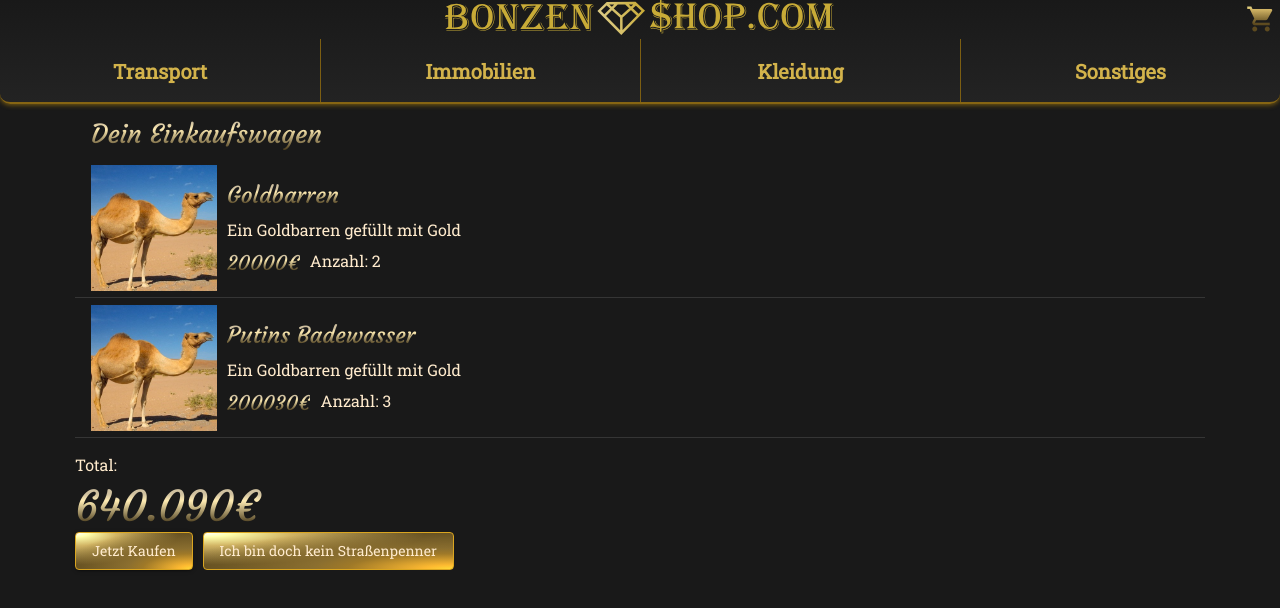
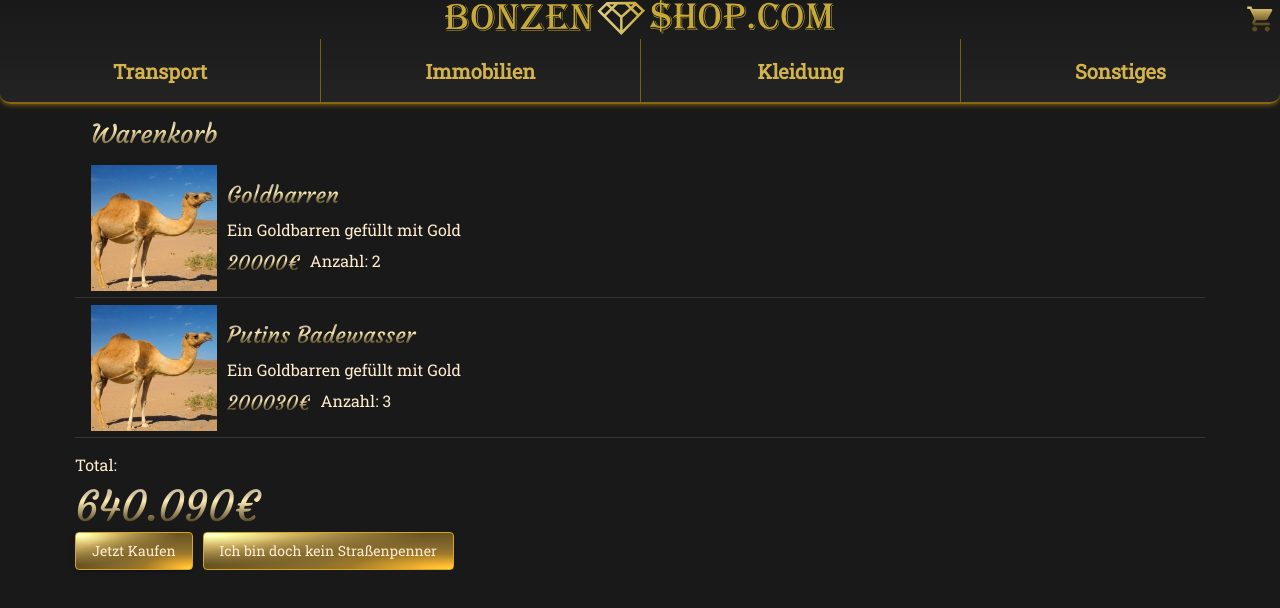
Before and after one commit to BonzenShop/FrontEnd, an Angular app: page /cart in a window 1280 px wide. Shown: the top 608 px of the page. Built offline with nearby package versions, Linux system fonts and the light colour scheme.

Commit message:
small fixes

```diff
--- a/src/app/shopping-cart/shopping-cart.component.css
+++ b/src/app/shopping-cart/shopping-cart.component.css
@@ -17,9 +17,9 @@
     box-shadow: 0 0 2px 2px rgb(25, 25, 25) inset;
   }
 
-  :host /deep/ .mat-list-item-content :hover {
+:host /deep/ .mat-list-item-content :hover {
     box-shadow: none;
-  }
+}
 
 #cart-title {
     font-family: 'Courgette', cursive;
--- a/src/app/shopping-cart/shopping-cart.component.html
+++ b/src/app/shopping-cart/shopping-cart.component.html
@@ -1,6 +1,6 @@
 <div id="spacer">
     <mat-list>
-        <h1 id="cart-title" mat-subheader>Dein Einkaufswagen</h1>
+        <h1 id="cart-title" mat-subheader>Warenkorb</h1>
         <mat-list-item class="list-box" *ngFor="let item of shopping_cart">
             <img id="item-img" src="..\assets\Kamel-Placeholder.jpg" alt="Kamel Placeholder">
             <div class="container-item"
```
